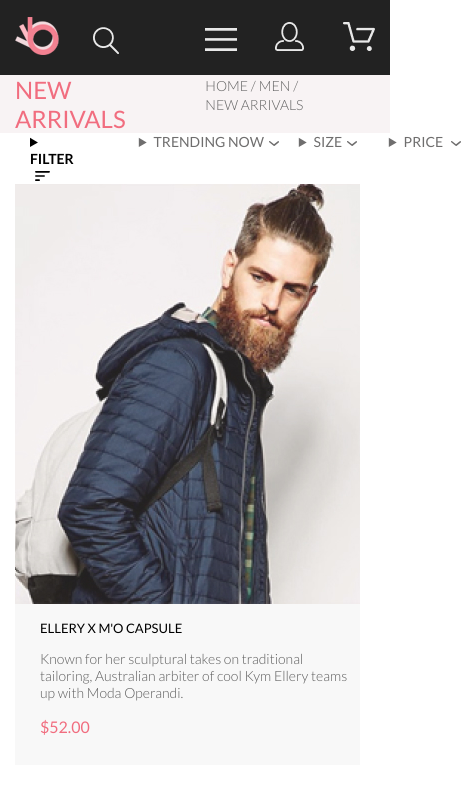
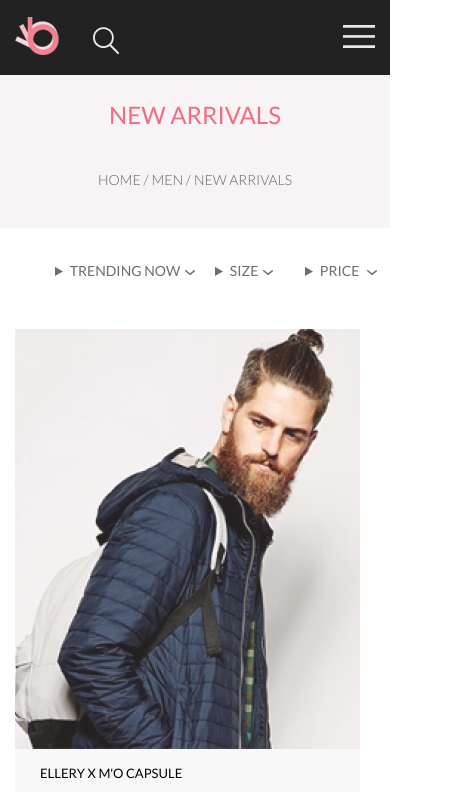
Before and after one commit to ZlidnyaMari/ShopGeek2, a plain HTML site: page catalog.html in a window 390 px wide. Shown: the top 792 px of the page, 469 px wide, since content can reach past the window. Drawn offline with Linux system fonts and the light colour scheme.

Commit message:
Адаптив каталога

```diff
--- a/catalog.html
+++ b/catalog.html
@@ -16,8 +16,8 @@
         </nav>
         <nav class="header-rigt">
             <a href="" class="pagination"><img src="img/Forma4.png" alt="No picture"></a>
-            <a href="registration.html" class="pagination"><img src="img/Forma3.png" alt="No picture"></a>
-            <a href="cart.html" class="pagination"><img src="img/Forma2.png" alt="No picture"></a>
+            <a href="registration.html" class="paginationX"><img src="img/Forma3.png" alt="No picture"></a>
+            <a href="cart.html" class="paginationX"><img src="img/Forma2.png" alt="No picture"></a>
         </nav>
     </header>
     <nav class="navigation container">
@@ -30,7 +30,7 @@
     </nav>
     <nav class="nav container">
     <details class="list container">
-        <summary>FILTER<svg width="15" height="10" viewBox="0 0 15 10" xmlns="http://www.w3.org/2000/svg">
+        <summary>FILTER<svg width="15" height="10" viewBox="0 0 15 10" id="svg-filtr" xmlns="http://www.w3.org/2000/svg">
             <path d="M0.833333 10H4.16667C4.625 10 5 9.625 5 9.16667C5 8.70833 4.625 8.33333 4.16667 8.33333H0.833333C0.375 8.33333 0 8.70833 0 9.16667C0 9.625 0.375 10 0.833333 10ZM0 0.833333C0 1.29167 0.375 1.66667 0.833333 1.66667H14.1667C14.625 1.66667 15 1.29167 15 0.833333C15 0.375 14.625 0 14.1667 0H0.833333C0.375 0 0 0.375 0 0.833333ZM0.833333 5.83333H9.16667C9.625 5.83333 10 5.45833 10 5C10 4.54167 9.625 4.16667 9.16667 4.16667H0.833333C0.375 4.16667 0 4.54167 0 5C0 5.45833 0.375 5.83333 0.833333 5.83333Z"/>
             </svg></summary>
         <div class="list-content">
--- a/style/bloks/_nav-pag.scss
+++ b/style/bloks/_nav-pag.scss
@@ -2,16 +2,20 @@
     background-color: #F8F3F4;
     display: flex;
     justify-content: space-between;
-    padding-top:60px;
-    padding-bottom: 60px;
 }
 .navigation-title {
     @include font (normal, normal, 24px, #F16D7F);
-    margin: 0;
+    margin-top: 60px;
+    margin-bottom: 60px;
+    white-space:nowrap
 }
 .breadcrumbs {
     list-style: none;
-    margin: 0;
+    margin-top: 60px;
+    margin-bottom: 60px;
+    white-space: nowrap;
+    padding: 0;
+
 }
 .breadcrumbs li {
     display:inline-block;
@@ -24,14 +28,14 @@
 .nav {
     display: flex;
     justify-content: flex-start;
-    padding-top: 34px;
-    padding-bottom: 50px;
 }
 .list {
     position: relative;
-    margin-right: 40px;
     width: 360px;
+    margin-top: 34px;
+    margin-bottom: 50px;
         & summary {
+            white-space: nowrap;
             border: none;
             outline: none;
             @include font (normal, 600, 14px, #000000);
@@ -88,6 +92,8 @@
     position: relative;
     min-width: 150px;
     margin-left: 10px;
+    margin-top: 34px;
+    margin-bottom: 50px;
         & summary {
             border: none;
             outline: none;
@@ -104,6 +110,8 @@
     position: relative;
     min-width: 80px;
     margin-left: 10px;
+    margin-top: 34px;
+    margin-bottom: 50px;
         & summary {
             border: none;
             outline: none;
@@ -120,6 +128,8 @@
     position: relative;
     min-width: 80px;
     margin-left: 10px;
+    margin-top: 34px;
+    margin-bottom: 50px;
         & summary {
             border: none;
             outline: none;
--- a/style/style.scss
+++ b/style/style.scss
@@ -127,7 +127,7 @@ body {
       margin: 15px;
     }
 }
-@media(max-width: 400px) {
+@media(max-width: 450px) {
     .paginationX {
       display: none;
     }
@@ -135,5 +135,21 @@ body {
         flex-direction: column;
         justify-content: center;
         align-items: center;
-      }
-}
+    }
+    .navigation {
+      flex-direction: column;
+      justify-content: center;
+      align-items: center;
+    }
+    .breadcrumbs {
+      margin-top: 0;
+      margin-bottom: 40px;
+    }
+    .navigation-title {
+      margin-bottom: 40px;
+      margin-top: 25px;
+    }
+    .list summary {
+      display: none;
+    }
+  }
```
Also changed, not shown: cart.html (+2 -2 lines), product.html (+2 -2 lines), registration.html (+2 -2 lines), style/style.css, 1 other file.
